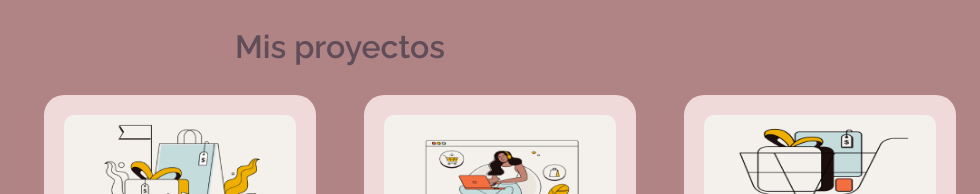
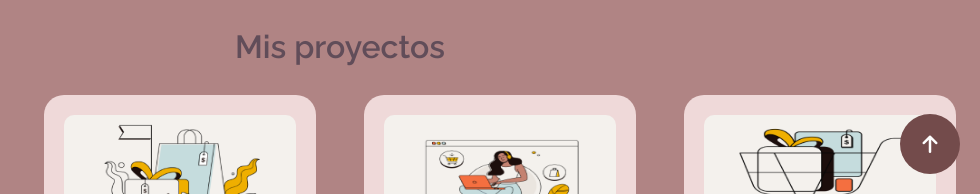
Before and after one commit to giannagiava/practica-portfolio, a plain HTML site: page index.html in a window 1280 px wide. Shown: the part 606-800 px from the top of the page, 300-1280 px from the left. Drawn offline with nearby package versions, Linux system fonts and the light colour scheme; files whose address does not match are found by name.

Commit message:
se modifica estilos de flecha ir arriba

```diff
--- a/css/estilos.css
+++ b/css/estilos.css
@@ -153,13 +153,14 @@ footer a img{
 
 /* IR ARRIBA */
 .ir-arriba {
-	display:none;
+	/* display:none; ARREGLAR*/
 	padding:20px;
-	background:#292525;
+	background:#734B4B;
 	font-size:20px;
-	color:#fff;
+	color:#ffff;
 	cursor:pointer;
 	position: fixed;
 	bottom:20px;
 	right:20px;
+    border-radius: 50%;
 }
--- a/js/arriba.js
+++ b/js/arriba.js
@@ -2,14 +2,14 @@ $(document).ready(function(){
     $('.ir-arriba').click(function(){
         $('body, html').animate({
             scrollTop: '0px'
-        }, 300);
+        }, 200);
     });
 
-    $(window).scroll(function(){
-        if ( $(this).scrollTop() > 0 ){
-            $('ir-arriba').slideDown(200);
+     $(window).scroll(function(){
+          if ( $(this).scrollTop() >0 ){
+           $('ir-arriba').slideDown(200);
         }else {
-            $('ir-arriba').slideUp(200);
-        }
-    });
+             $('ir-arriba').slideUp(200);
+         }
+     });
 });
```
